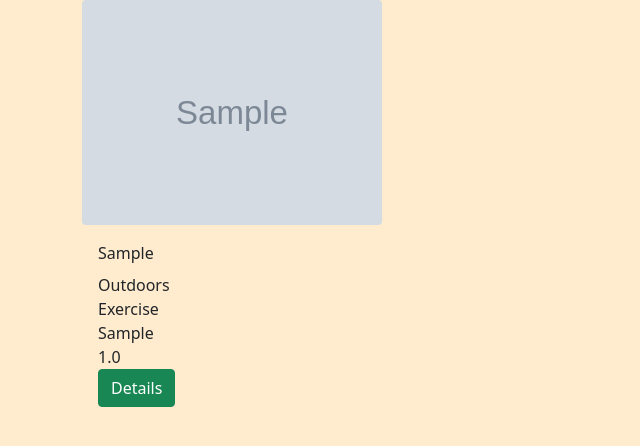
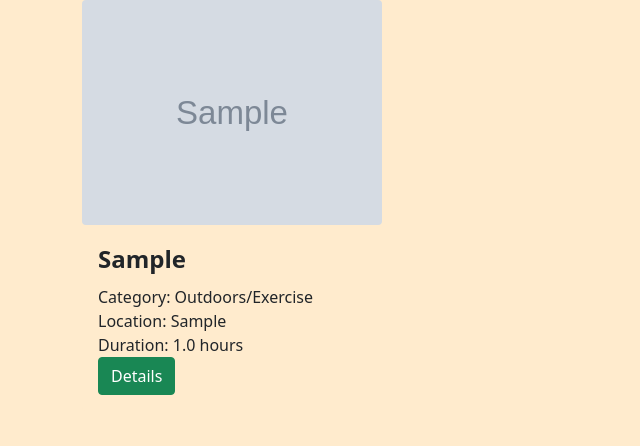
Before and after one commit to vaultman765/OurJourney, a Django app: page /journey/search_adventures/ in a window 1280 px wide. Shown: the part 56-502 px from the top of the page, without its empty margins (0-640 px from the left). Run offline with Django 3.2, Linux system fonts and the light colour scheme; tables that the repository leaves empty hold one stand-in row (values such as "Sample post"); grey boxes marked "Sample" are stand-in pictures.

Commit message:
search_adventures style updates

```diff
--- a/OurJourney/journey/static/journey/style.css
+++ b/OurJourney/journey/static/journey/style.css
@@ -14,3 +14,7 @@ body{
     height: 100%;
     max-height: 300px;
 }
+.card-title{
+    font-weight: bold;
+    font-size: x-large;
+}
--- a/OurJourney/journey/templates/journey/search_adventures.html
+++ b/OurJourney/journey/templates/journey/search_adventures.html
@@ -18,11 +18,10 @@
             <div class="card">
                 <img class="card card-image" width="300px" src="{{ adv.image.url }}">
                 <div class="card-body">
-                    <div class="card-title" id="adventure"> {{ adv.adventure }}</div>
-                    <div class="card-text" id="category">{{ adv.category }}</div>
-                    <div class="card-text" id="subcategory">{{ adv.subcategory }}</div>
-                    <div class="card-text" id="location">{{ adv.location }}</div>
-                    <div class="card-text" id="hours">{{ adv.hours }}</div>
+                    <div class="card-title" id="adventure">{{ adv.adventure }}</div>
+                    <div class="card-text" id="category">Category: {{ adv.category }}/{{ adv.subcategory }}</div>
+                    <div class="card-text" id="location">Location: {{ adv.location }}</div>
+                    <div class="card-text" id="hours">Duration: {{ adv.hours }} hours</div>
                     <a href="{% url 'journey:detail' adv.id %}" class="btn btn-success">Details</a>
                 </div>
             </div>
@@ -36,23 +35,13 @@
             {% if is_paginated %}
             <ul class="pagination justify-content-center">
                 {% if page_obj.has_previous %}
-                <li class="page-item">
-                    <a class="page-link" href="?page={{ page_obj.previous_page_number }}">Previous</a>
-                </li>
-                {% endif %}
-
-                {% if page_obj.has_previous %}
+                <li class="page-item"><a class="page-link" href="?page={{ page_obj.previous_page_number }}">Previous</a></li>
                 <li class="page-item "><a class="page-link" href="?page={{ page_obj.previous_page_number }}">{{ page_obj.previous_page_number }}</a></li>
                 {% endif %}
                 <li class="page-item active"><a class="page-link" href="?page={{ page_obj.number }}">{{ page_obj.number }}</a></li>
                 {% if page_obj.has_next %}
                 <li class="page-item "><a class="page-link" href="?page={{ page_obj.next_page_number }}">{{ page_obj.next_page_number }}</a></li>
-                {% endif %}
-
-                {% if page_obj.has_next %}
-                <li class="page-item">
-                    <a class="page-link" href="?page={{ page_obj.next_page_number }}">Next</a>
-                </li>
+                <li class="page-item"><a class="page-link" href="?page={{ page_obj.next_page_number }}">Next</a></li>
                 {% endif %}
             </ul>
             {% endif %}
```
